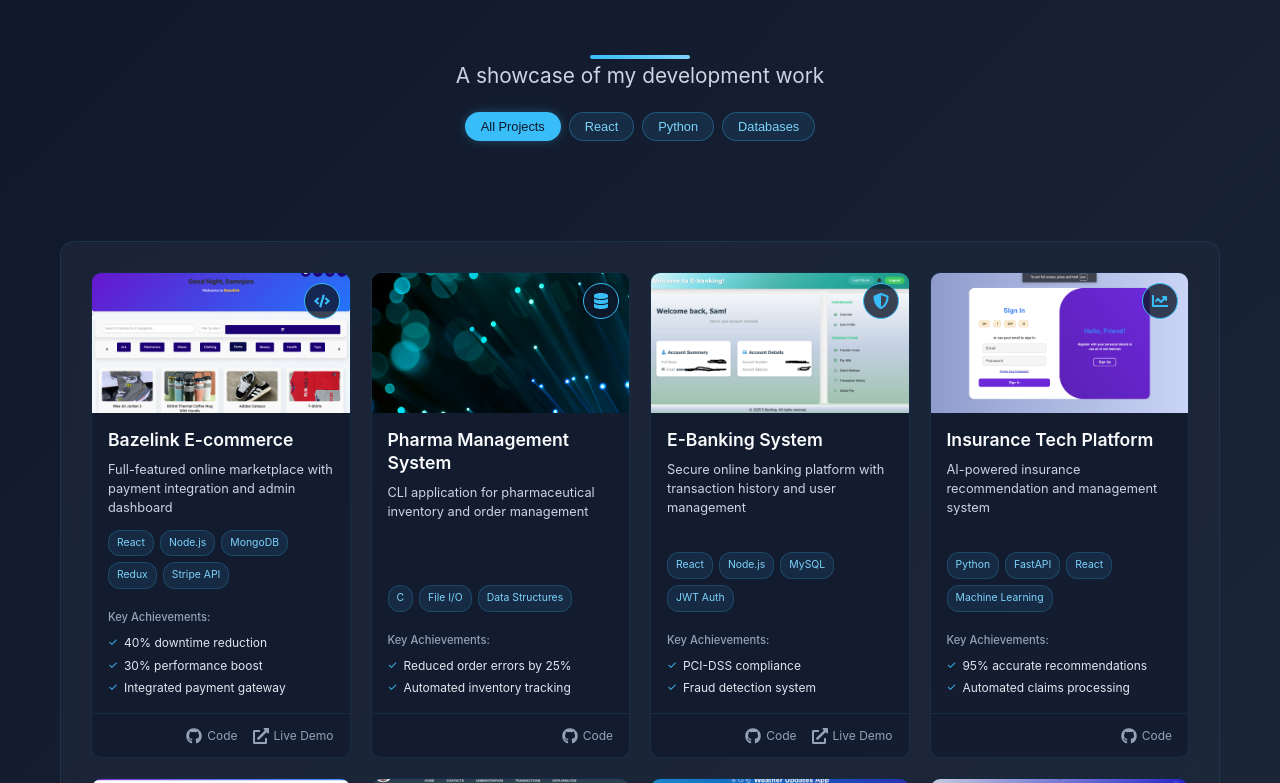
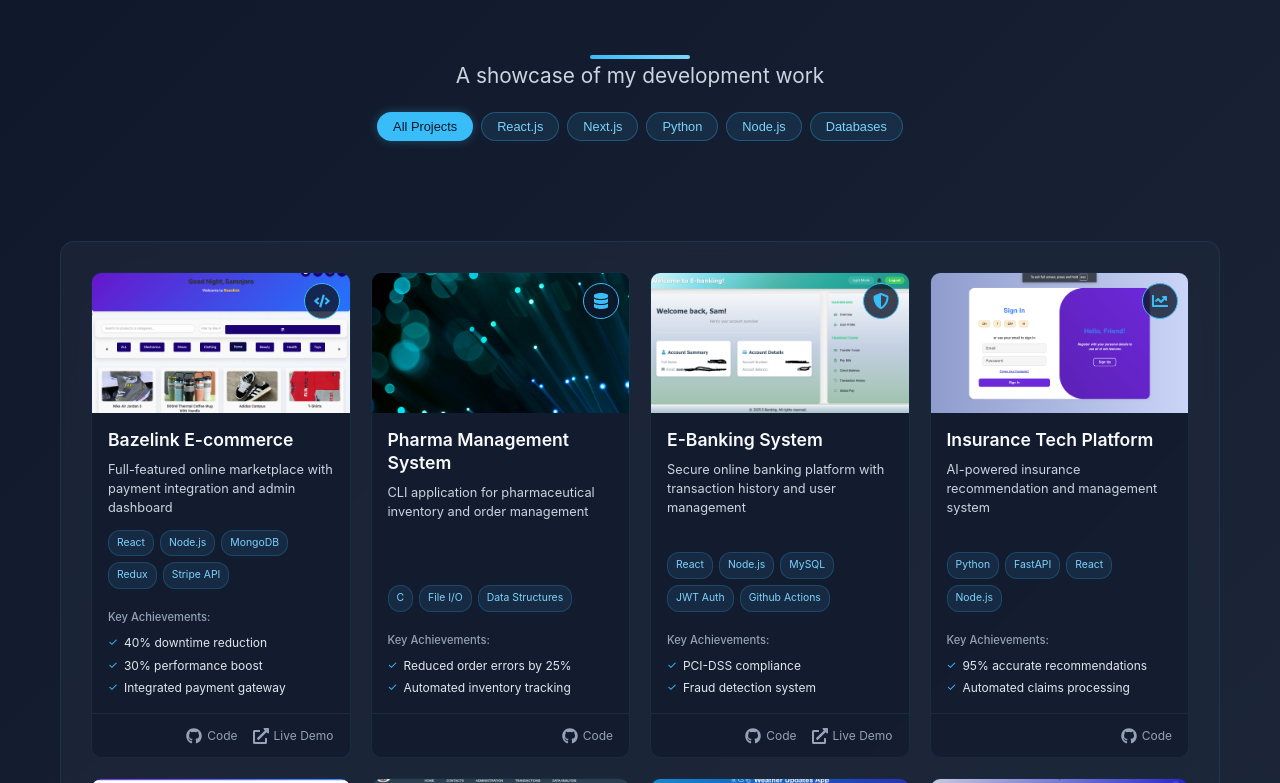
Before and after one commit to samnjoro30/Samuel_portfolio, a React (Create React App) app in the folder frontend/: page / in a window 1280 px wide. Shown: the part 3817-4600 px from the top of the page. Built offline with nearby package versions, Linux system fonts and the light colour scheme.

Commit message:
project updates

```diff
--- a/frontend/src/component/body.js
+++ b/frontend/src/component/body.js
@@ -60,7 +60,7 @@ const projects = [
   {
     title: "E-Banking System",
     description: "Secure online banking platform with transaction history and user management",
-    technologies: ["React", "Node.js", "MySQL", "JWT Auth"],
+    technologies: ["React", "Node.js", "MySQL", "JWT Auth", "Github Actions"],
     github: "https://github.com/samnjoro30/E-Banking-Tech",
     liveDemo: "https://e-banking-tech-61d82.web.app",
     images: [bankingImg1],
@@ -70,7 +70,7 @@ const projects = [
   {
     title: "Insurance Tech Platform",
     description: "AI-powered insurance recommendation and management system",
-    technologies: ["Python", "FastAPI", "React", "Machine Learning"],
+    technologies: ["Python", "FastAPI", "React", "Node.js"],
     github: "https://github.com/samnjoro30/Insurance-tech",
     // liveDemo: "",
     images: [insuranceImg1],
@@ -98,7 +98,7 @@ const projects = [
   {
     title: "Weather web system",
     description: "A real-time weather forecasting web app with dynamic data visualization",
-    technologies: ["Next js", "tailwind css", "laravel"],
+    technologies: ["Next.js", "tailwind css", "laravel"],
     github: "https://github.com/samnjoro30/weather_app.git",
     images: [weather2, weather],
     achievements: ["Real-Time API Integration: Fetched and displayed live weather data from OpenWeatherMap", ""],
@@ -145,13 +145,25 @@ const Projects = () => {
               className={`filter-btn ${filter === 'react' ? 'active' : ''}`}
               onClick={() => setFilter('react')}
             >
-              React
+              React.js
+            </button>
+            <button
+              className={ `filter-btn ${filter === 'Next.js' ? 'active' : ''}`}
+              onClick={ () => setFilter('next.js')}
+            >
+              Next.js
             </button>
             <button
               className={`filter-btn ${filter === 'python' ? 'active' : ''}`}
               onClick={() => setFilter('python')}
             >
               Python
+            </button>
+            <button
+               className={`filter-btn ${filter === 'Node.js' ? 'active' : ''}`}
+               onClick={() => setFilter('Node.js')}
+            >
+              Node.js
             </button>
             <button
               className={`filter-btn ${filter === 'database' ? 'active' : ''}`}
```
